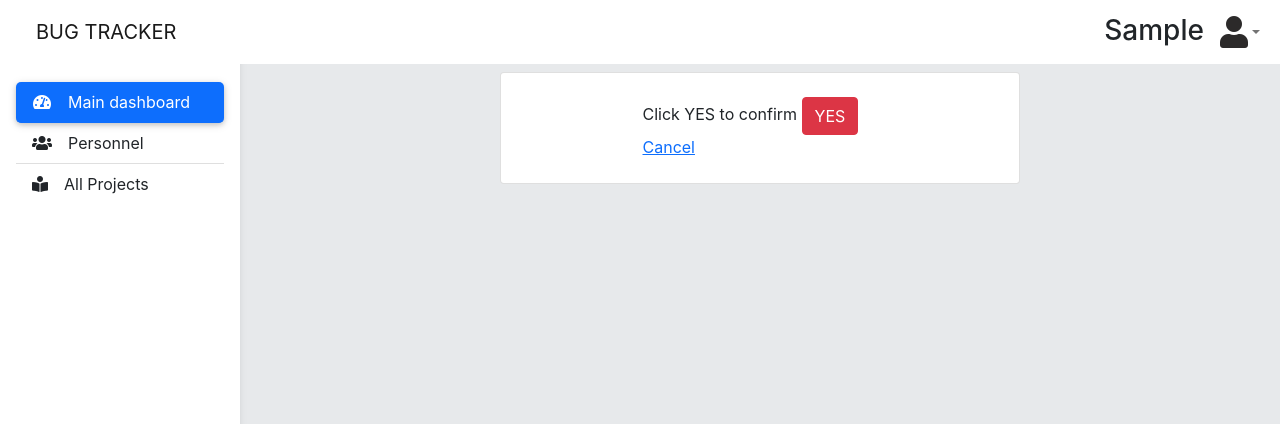
After one commit to JeanSolo10/bug-tracker-app, a Flask app: page /project/1/1 in a window 1280 px wide. The commit adds this page. Shown: the top 424 px of the page. Run offline with Flask 2, Linux system fonts and the light colour scheme; the visitor is signed in with stand-in values (Sample User, id 1); data comes from the database, SQL or seed files in the repository; data that the repository does not hold is empty; some libraries are stand-ins or nearby versions.

Commit message:
feat: allow admin to delete project

```diff
--- a/website/templates/admin_projects.html
+++ b/website/templates/admin_projects.html
@@ -28,6 +28,9 @@ main %}
             <td class="d-flex gap-3">
               <a href="/projects/{{project.id}}/details/members/1/tickets/1"
                 >Details</a
+              >
+              <a href="/project/{{projects.page}}/{{project.id}}"
+                >Delete</a
               >
             </td>
           </tr>
--- /dev/null
+++ b/website/templates/delete_project.html
@@ -0,0 +1,18 @@
+{% extends "base.html" %} {% block title %} Project {% endblock %} {% block main
+%}
+<main style="margin-top: 48px" class="logged-in-main">
+  <div class="container pt-4">
+    {% block content %}
+    <div class="row justify-content-center">
+      <div class="col-6 card p-4">
+        <form method="POST" class="col-lg-6 offset-lg-3">
+          Click YES to confirm
+          <input type="submit" value="YES" class="btn btn-danger" />
+          <a class="my-auto" href="javascript:history.back();">Cancel</a>
+        </form>
+      </div>
+    </div>
+    {% endblock %}
+  </div>
+</main>
+{% endblock%}
--- a/website/views.py
+++ b/website/views.py
@@ -369,3 +369,16 @@ def admin_personnel(page_num):
                             prev_page=prev_page,
                             personnel=personnel
                             )
+
+@views.route('/project/<int:page_num>/<int:id>', methods=['GET', 'POST'])
+@login_required
+def delete_project(page_num, id):
+    project = Project.query.filter_by(id=id).first()
+    if request.method == 'POST':
+        if project:
+            db.session.delete(project)
+            db.session.commit()
+            return redirect(url_for('views.admin_projects', page_num=page_num))
+
+
+    return render_template('delete_project.html', user=current_user)
```
Also changed, not shown: 1 other file.
